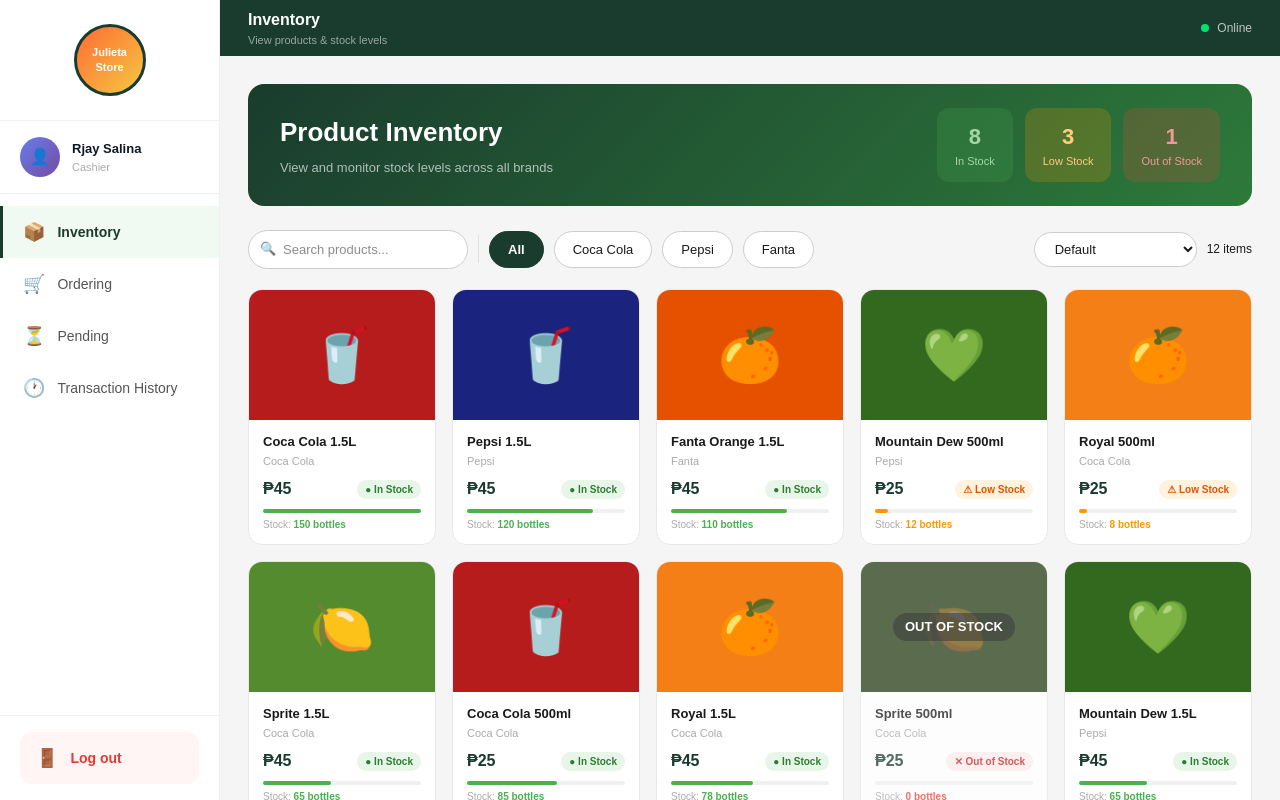
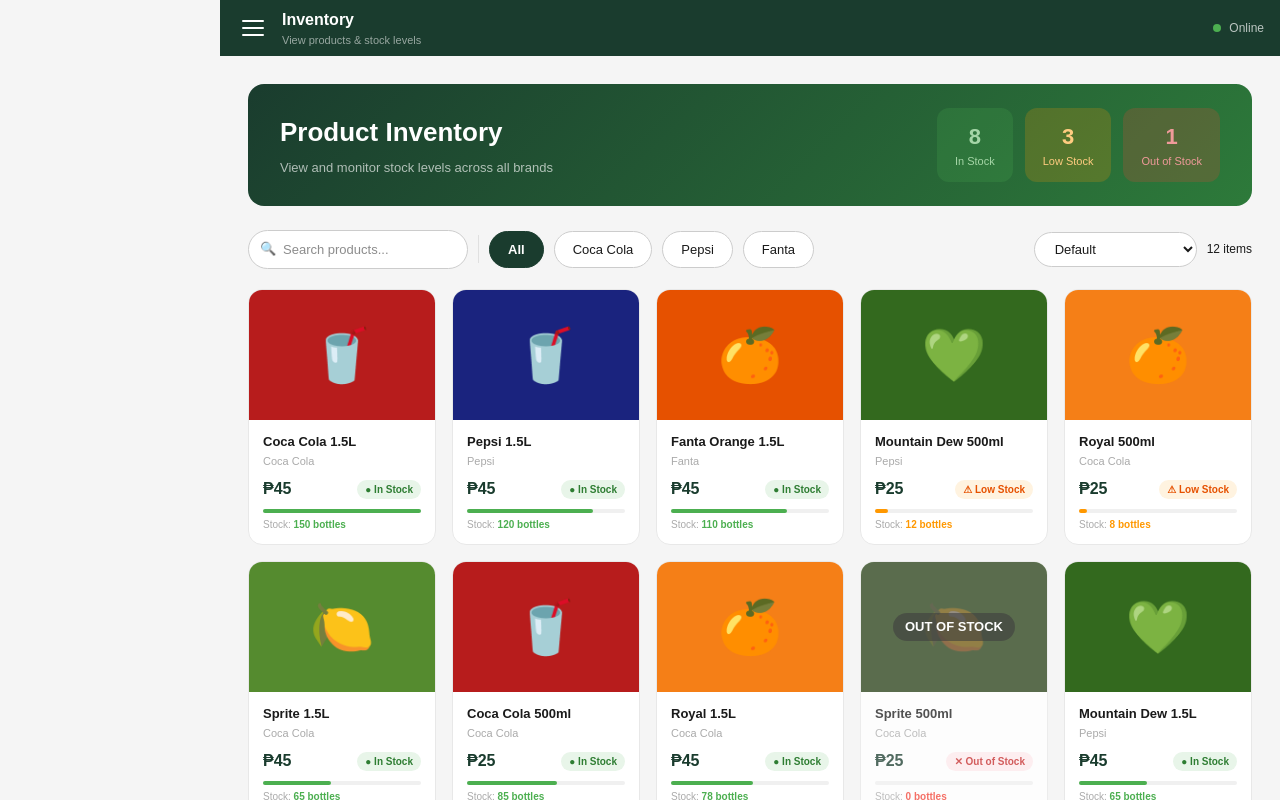
Before and after one commit to ken-masi/C-C, a Next.js app: page /cashier/inventory in a window 1280 px wide. Built offline with nearby package versions, Linux system fonts and the light colour scheme.

Commit message:
Cashier Layout

```diff
--- a/app/(cashier)/layout.tsx
+++ b/app/(cashier)/layout.tsx
@@ -1,4 +1,5 @@
 "use client";
+import { useState } from "react";
 import { usePathname } from "next/navigation";
 import Link from "next/link";
 
@@ -29,27 +30,77 @@ export default function CashierLayout({
   children: React.ReactNode;
 }) {
   const pathname = usePathname();
+  const [sidebarOpen, setSidebarOpen] = useState(false);
   const page = pageTitles[pathname] ?? { title: "Cashier Panel", sub: "" };
 
   return (
     <div
-      className="flex h-screen overflow-hidden"
-      style={{ background: "#f5f5f5" }}
+      style={{
+        display: "flex",
+        height: "100vh",
+        overflow: "hidden",
+        background: "#f5f5f5",
+      }}
     >
+      {/* ── Mobile Overlay ── */}
+      {sidebarOpen && (
+        <div
+          onClick={() => setSidebarOpen(false)}
+          style={{
+            position: "fixed",
+            inset: 0,
+            background: "rgba(0,0,0,0.4)",
+            zIndex: 40,
+            display: "block",
+          }}
+          className="lg:hidden"
+        />
+      )}
+
       {/* ── Sidebar ── */}
       <aside
-        className="w-[220px] flex flex-col shrink-0 bg-white"
-        style={{ borderRight: "1px solid #f0f0f0" }}
+        style={{
+          width: "220px",
+          background: "#fff",
+          display: "flex",
+          flexDirection: "column",
+          flexShrink: 0,
+          borderRight: "1px solid #f0f0f0",
+          position: "fixed",
+          top: 0,
+          left: 0,
+          height: "100%",
+          zIndex: 50,
+          transform: sidebarOpen ? "translateX(0)" : "translateX(-100%)",
+          transition: "transform 0.25s cubic-bezier(0.4,0,0.2,1)",
+        }}
+        className="lg:relative lg:translate-x-0 lg:transform-none"
       >
         {/* Logo */}
         <div
-          className="flex flex-col items-center gap-1 px-5 py-6"
-          style={{ borderBottom: "1px solid #f0f0f0" }}
+          style={{
+            padding: "24px 20px 20px",
+            borderBottom: "1px solid #f0f0f0",
+            display: "flex",
+            flexDirection: "column",
+            alignItems: "center",
+            gap: "4px",
+          }}
         >
           <div
-            className="w-[72px] h-[72px] rounded-full flex items-center justify-center text-[11px] font-extrabold text-white text-center leading-snug"
             style={{
+              width: "72px",
+              height: "72px",
+              borderRadius: "50%",
               background: "linear-gradient(135deg, #ff6b35, #f5c842)",
+              display: "flex",
+              alignItems: "center",
+              justifyContent: "center",
+              fontSize: "11px",
+              fontWeight: 800,
+              color: "#fff",
+              textAlign: "center",
+              lineHeight: 1.3,
               border: "3px solid #1a3c2e",
             }}
           >
@@ -61,43 +112,63 @@ export default function CashierLayout({
 
         {/* User Info */}
         <div
-          className="flex items-center gap-3 px-5 py-4"
-          style={{ borderBottom: "1px solid #f0f0f0" }}
+          style={{
+            padding: "16px 20px",
+            borderBottom: "1px solid #f0f0f0",
+            display: "flex",
+            alignItems: "center",
+            gap: "12px",
+          }}
         >
           <div
-            className="w-10 h-10 rounded-full flex items-center justify-center text-base shrink-0"
-            style={{ background: "linear-gradient(135deg, #667eea, #764ba2)" }}
+            style={{
+              width: "40px",
+              height: "40px",
+              borderRadius: "50%",
+              background: "linear-gradient(135deg, #667eea, #764ba2)",
+              display: "flex",
+              alignItems: "center",
+              justifyContent: "center",
+              fontSize: "16px",
+              flexShrink: 0,
+            }}
           >
             👤
           </div>
           <div>
-            <p className="text-[13px] font-bold text-gray-900">Rjay Salina</p>
-            <p className="text-[11px]" style={{ color: "#aaa" }}>
-              Cashier
+            <p style={{ fontSize: "13px", fontWeight: 700, color: "#1a1a1a" }}>
+              Rjay Salina
             </p>
+            <p style={{ fontSize: "11px", color: "#aaa" }}>Cashier</p>
           </div>
         </div>
 
         {/* Nav Links */}
-        <nav className="flex-1 py-3">
+        <nav style={{ flex: 1, padding: "12px 0" }}>
           {navLinks.map((link) => {
             const isActive = pathname === link.href;
             return (
               <Link
                 key={link.href}
                 href={link.href}
-                className="flex items-center gap-3 px-5 py-3 text-sm no-underline transition-all duration-150"
+                onClick={() => setSidebarOpen(false)}
                 style={{
+                  display: "flex",
+                  alignItems: "center",
+                  gap: "14px",
+                  padding: "13px 20px",
+                  fontSize: "14px",
+                  textDecoration: "none",
                   color: isActive ? "#1a3c2e" : "#555",
                   background: isActive ? "#f0faf2" : "transparent",
                   borderLeft: isActive
                     ? "3px solid #1a3c2e"
                     : "3px solid transparent",
                   fontWeight: isActive ? 600 : 400,
-                  textDecoration: "none",
+                  transition: "all 0.15s",
                 }}
               >
-                <span className="text-lg">{link.icon}</span>
+                <span style={{ fontSize: "18px" }}>{link.icon}</span>
                 {link.label}
               </Link>
             );
@@ -105,53 +176,122 @@ export default function CashierLayout({
         </nav>
 
         {/* Logout */}
-        <div className="px-5 py-4" style={{ borderTop: "1px solid #f0f0f0" }}>
+        <div style={{ padding: "16px 20px", borderTop: "1px solid #f0f0f0" }}>
           <Link
             href="/"
-            className="flex items-center gap-3 px-4 py-3 rounded-xl text-sm font-semibold no-underline"
             style={{
+              display: "flex",
+              alignItems: "center",
+              gap: "14px",
+              padding: "12px 16px",
+              borderRadius: "12px",
+              textDecoration: "none",
               background: "#fff5f5",
               color: "#e53935",
-              textDecoration: "none",
+              fontSize: "14px",
+              fontWeight: 600,
             }}
           >
-            <span className="text-lg">🚪</span>
+            <span style={{ fontSize: "18px" }}>🚪</span>
             Log out
           </Link>
         </div>
       </aside>
 
       {/* ── Main ── */}
-      <main className="flex-1 flex flex-col overflow-hidden">
+      <main
+        style={{
+          flex: 1,
+          display: "flex",
+          flexDirection: "column",
+          overflow: "hidden",
+        }}
+        className="lg:ml-[220px]"
+      >
         {/* Topbar */}
         <header
-          className="flex items-center justify-between px-7 shrink-0"
-          style={{ background: "#1a3c2e", height: "56px" }}
+          style={{
+            background: "#1a3c2e",
+            padding: "0 16px",
+            height: "56px",
+            display: "flex",
+            alignItems: "center",
+            justifyContent: "space-between",
+            flexShrink: 0,
+          }}
         >
+          <div style={{ display: "flex", alignItems: "center", gap: "12px" }}>
+            {/* Hamburger — mobile only */}
+            <button
+              onClick={() => setSidebarOpen(true)}
+              className="lg:hidden"
+              style={{
+                background: "none",
+                border: "none",
+                cursor: "pointer",
+                display: "flex",
+                flexDirection: "column",
+                gap: "5px",
+                padding: "6px",
+                borderRadius: "8px",
+                flexShrink: 0,
+              }}
+            >
+              <div
+                style={{
+                  width: "22px",
+                  height: "2px",
+                  background: "#fff",
+                  borderRadius: "2px",
+                }}
+              />
+              <div
+                style={{
+                  width: "22px",
+                  height: "2px",
+                  background: "#fff",
+                  borderRadius: "2px",
+                }}
+              />
+              <div
+                style={{
+                  width: "22px",
+                  height: "2px",
+                  background: "#fff",
+                  borderRadius: "2px",
+                }}
+              />
+            </button>
             <div>
-            <p className="text-white text-base font-semibold">{page.title}</p>
+              <p style={{ color: "#fff", fontSize: "16px", fontWeight: 600 }}>
+                {page.title}
+              </p>
               {page.sub && (
                 <p
-                className="text-[11px]"
-                style={{ color: "rgba(255,255,255,0.55)" }}
+                  style={{ color: "rgba(255,255,255,0.55)", fontSize: "11px" }}
                 >
                   {page.sub}
                 </p>
               )}
             </div>
-          <div className="flex items-center gap-2">
-            <div className="w-2 h-2 rounded-full bg-green-400" />
-            <span
-              className="text-xs"
-              style={{ color: "rgba(255,255,255,0.7)" }}
-            >
+          </div>
+          <div style={{ display: "flex", alignItems: "center", gap: "8px" }}>
+            <div
+              style={{
+                width: "8px",
+                height: "8px",
+                borderRadius: "50%",
+                background: "#4caf50",
+              }}
+            />
+            <span style={{ fontSize: "12px", color: "rgba(255,255,255,0.7)" }}>
               Online
             </span>
           </div>
         </header>
 
-        {/* Page Content */}
-        <div className="flex-1 overflow-y-auto">{children}</div>
+        {/* Content */}
+        <div style={{ flex: 1, overflowY: "auto" }}>{children}</div>
       </main>
     </div>
   );
```
Lines whose indentation alone changed are shown as unchanged.
